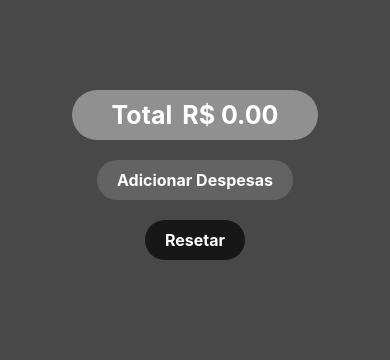
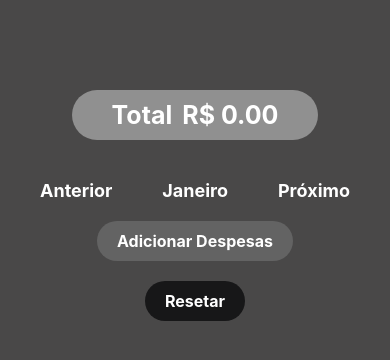
Before and after one commit to luisa-diniz/finances-app, a React Native app: screen / in a window 390 px wide. Shown: the top 360 px of the page. Built offline with nearby package versions, Linux system fonts and the light colour scheme.

Commit message:
inluding months and getting expenses by month

```diff
--- a/src/components/Main/index.tsx
+++ b/src/components/Main/index.tsx
@@ -7,27 +7,33 @@ export default function Home() {
   const [category, setCategory] = useState('');
   const [expense, setExpense] = useState('');
   const [total, setTotal] = useState(0);
-  const [expensesList, setExpensesList] = useState<{ category: string, value: number }[]>([]);
+  const [expensesByMonth, setExpensesByMonth] = useState<{ [key: string]: { category: string, value: number }[] }>({});
   const [modalVisible, setModalVisible] = useState(false);
+  const [selectedMonth, setSelectedMonth] = useState<number>(new Date().getMonth() + 1);  // Mês no formato 1 a 12
 
   const categories = ['Alimentação', 'Transporte', 'Saúde', 'Lazer', 'Casa', 'Outros'];
+
+  const monthNames = [
+    'Janeiro', 'Fevereiro', 'Março', 'Abril', 'Maio', 'Junho',
+    'Julho', 'Agosto', 'Setembro', 'Outubro', 'Novembro', 'Dezembro'
+  ];
 
   const loadExpenses = async () => {
     try {
       const savedExpenses = await AsyncStorage.getItem('expenses');
       if (savedExpenses) {
         const parsedExpenses = JSON.parse(savedExpenses);
-        setExpensesList(parsedExpenses);
-        calculateTotal(parsedExpenses);
+        setExpensesByMonth(parsedExpenses);
+        calculateTotal(parsedExpenses[selectedMonth] || []);
       }
     } catch (error) {
       console.error('Error loading expenses:', error);
     }
   };
 
-  const saveExpenses = async (newExpensesList: { category: string, value: number }[]) => {
+  const saveExpenses = async (newExpensesByMonth: { [key: string]: { category: string, value: number }[] }) => {
     try {
-      await AsyncStorage.setItem('expenses', JSON.stringify(newExpensesList));
+      await AsyncStorage.setItem('expenses', JSON.stringify(newExpensesByMonth));
     } catch (error) {
       console.error('Error saving expenses:', error);
     }
@@ -38,56 +44,64 @@ export default function Home() {
     setTotal(totalSum);
   };
 
-  const calculateTotalByCategory = (expenses: { category: string, value: number }[]) => {
-    return expenses.reduce<{ [key: string]: number }>((acc, expense) => {
-      if (acc[expense.category]) {
-        acc[expense.category] += expense.value;
-      } else {
-        acc[expense.category] = expense.value;
-      }
-      return acc;
-    }, {});
-  };
-
-  useEffect(() => {
-    loadExpenses();
-  }, []);
-
   const addExpense = () => {
     const numericExpense = parseFloat(expense);
 
     if (category.trim() !== '' && !isNaN(numericExpense) && numericExpense > 0) {
       const newExpense = { category, value: numericExpense };
-      const updatedExpenses = [...expensesList, newExpense];
-      setExpensesList(updatedExpenses);
+
+      const updatedExpenses = { ...expensesByMonth };
+      if (!updatedExpenses[selectedMonth]) {
+        updatedExpenses[selectedMonth] = [];
+      }
+
+      updatedExpenses[selectedMonth].push(newExpense);
+      setExpensesByMonth(updatedExpenses);
       saveExpenses(updatedExpenses);
       setExpense('');
       setCategory('');
       setModalVisible(false);
-      calculateTotal(updatedExpenses);
+      calculateTotal(updatedExpenses[selectedMonth]);
     } else {
       Alert.alert('Erro', 'Por favor, selecione uma categoria e insira um valor numérico válido para a despesa.');
     }
   };
 
-  const clearList = async () => {
-    try {
-      await AsyncStorage.clear();
-      setExpensesList([]);
-      setTotal(0);
-    } catch (error) {
-      console.error('Error clearing expenses:', error);
+  const changeMonth = (direction: 'next' | 'prev') => {
+    let newMonth = selectedMonth + (direction === 'next' ? 1 : -1);
+    if (newMonth > 12) {
+      newMonth = 1;
+    } else if (newMonth < 1) {
+      newMonth = 12;
     }
+    setSelectedMonth(newMonth);
+    calculateTotal(expensesByMonth[newMonth] || []);
   };
 
-  const groupedExpenses = calculateTotalByCategory(expensesList);  // Agrupa as despesas por categoria para exibição.
+  useEffect(() => {
+    loadExpenses();
+  }, [selectedMonth]);
 
+  const groupedExpenses = expensesByMonth[selectedMonth] || [];
   return (
     <View style={styles.container}>
       <View style={styles.headerContainer}>
         <Text style={styles.headerText}>Total</Text>
         <Text style={styles.headerText}>R$ {total.toFixed(2)}</Text>
       </View>
+
+      <View style={styles.monthSelectorContainer}>
+        <TouchableOpacity onPress={() => changeMonth('prev')}>
+          <Text style={styles.monthSelectorText}>Anterior</Text>
+        </TouchableOpacity>
+        <Text style={styles.monthSelectorText}>
+          {monthNames[selectedMonth - 1]}
+        </Text>
+        <TouchableOpacity onPress={() => changeMonth('next')}>
+          <Text style={styles.monthSelectorText}>Próximo</Text>
+        </TouchableOpacity>
+      </View>
+
       <TouchableOpacity
         style={styles.addButton}
         onPress={() => setModalVisible(true)}
@@ -96,10 +110,15 @@ export default function Home() {
       </TouchableOpacity>
       <TouchableOpacity
         style={[styles.addButton, { backgroundColor: '#171718' }]}
-        onPress={() => clearList()}
+        onPress={() => {
+          setExpensesByMonth({});
+          setTotal(0);
+          saveExpenses({});
+        }}
       >
         <Text style={styles.addButtonText}>Resetar</Text>
       </TouchableOpacity>
+
       <Modal
         animationType="slide"
         transparent={true}
@@ -141,15 +160,15 @@ export default function Home() {
       </Modal>
 
       <FlatList
-        data={Object.keys(groupedExpenses)}
+        data={groupedExpenses}
         renderItem={({ item }) => (
           <View style={styles.itemContainer}>
-            <Text style={styles.itemTitle}>{item}</Text>
-            <Text style={styles.itemValue}>R$ {groupedExpenses[item].toFixed(2)}</Text>
+            <Text style={styles.itemTitle}>{item.category}</Text>
+            <Text style={styles.itemValue}>R$ {item.value.toFixed(2)}</Text>
           </View>
         )}
         keyExtractor={(item, index) => index.toString()}
-        contentContainerStyle={styles.listContainer}  // Aplica o estilo de alinhamento da lista
+        contentContainerStyle={styles.listContainer}
       />
     </View>
   );
@@ -257,4 +276,16 @@ const styles = StyleSheet.create({
     fontWeight: 'bold',
     textAlign: 'center',
   },
+  monthSelectorContainer: {
+    flexDirection: 'row',
+    justifyContent: 'space-between',
+    width: '100%',
+    paddingHorizontal: 20,
+    marginVertical: 20,
+  },
+  monthSelectorText: {
+    fontSize: 18,
+    fontWeight: 'bold',
+    color: '#fff',
+  },
 });
```
